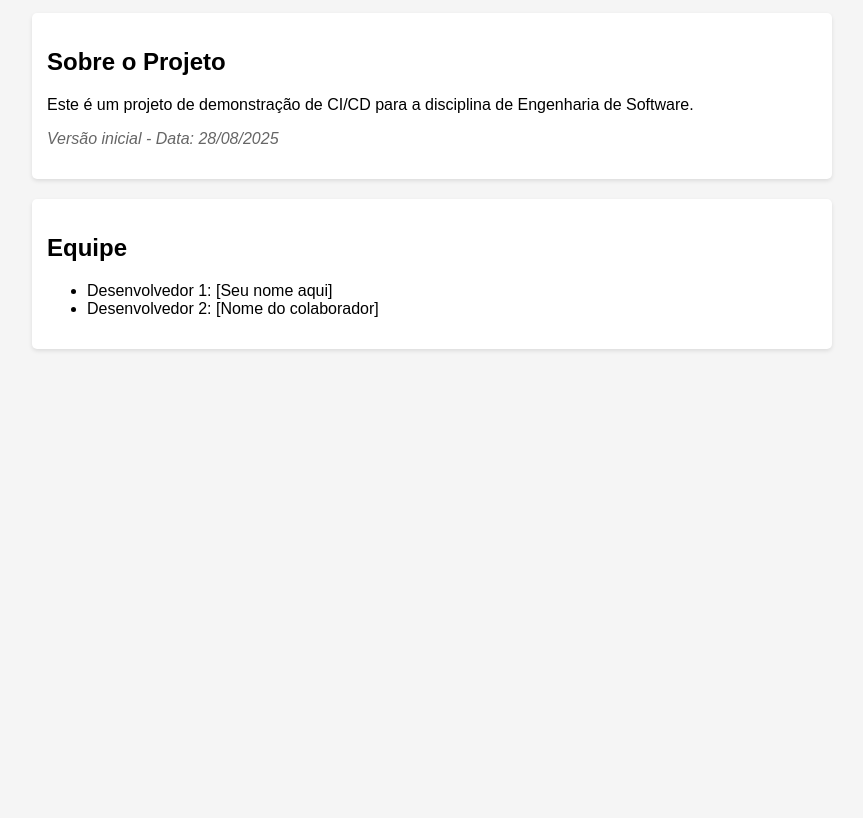
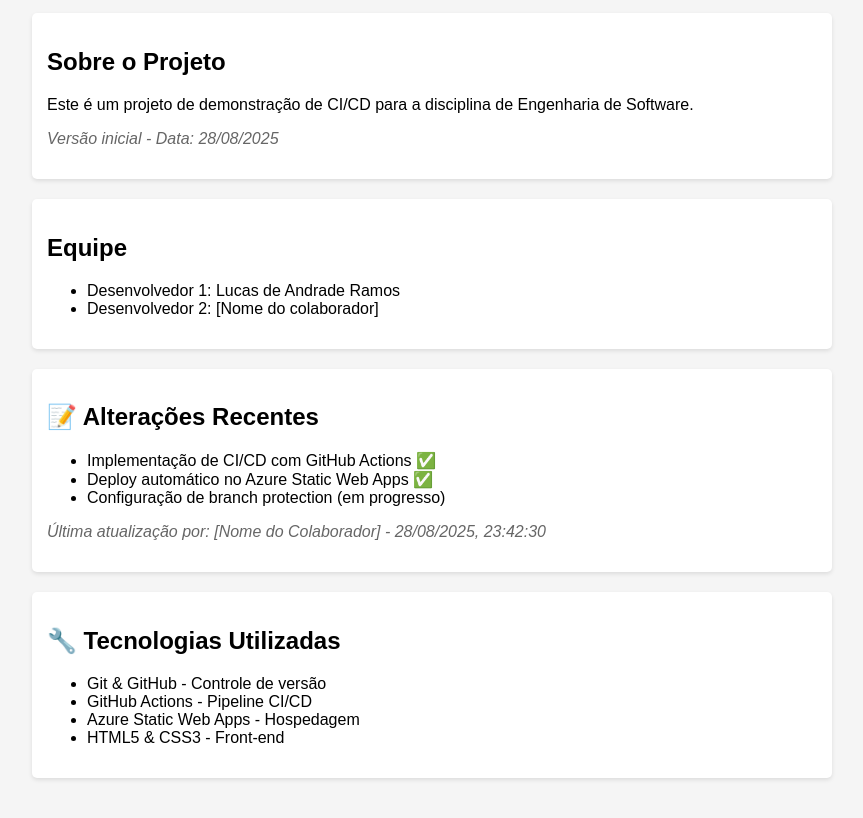
Before and after one commit to Lucas-Ramos-Fatec/CI_CD, a plain HTML site: page index.html in a window 1280 px wide. Shown: the part 137-955 px from the top of the page, without its empty margins (208-1071 px from the left). Before the commit the page ends 800 px from the top, so only its background shows below. Drawn offline with Linux system fonts and the light colour scheme.

Commit message:
feat: adiciona seções de alterações recentes e tecnologias

```diff
--- a/index.html
+++ b/index.html
@@ -42,8 +42,29 @@
     <div class="info">
         <h2>Equipe</h2>
         <ul>
-            <li>Desenvolvedor 1: [Seu nome aqui]</li>
+            <li>Desenvolvedor 1: Lucas de Andrade Ramos </li>
             <li>Desenvolvedor 2: [Nome do colaborador]</li>
+        </ul>
+    </div>
+
+        <!-- Adicione após a div com classe "info" da equipe -->
+    <div class="info">
+        <h2>📝 Alterações Recentes</h2>
+        <ul>
+            <li>Implementação de CI/CD com GitHub Actions ✅</li>
+            <li>Deploy automático no Azure Static Web Apps ✅</li>
+            <li>Configuração de branch protection (em progresso)</li>
+        </ul>
+        <p class="timestamp">Última atualização por: [Nome do Colaborador] - <script>document.write(new Date().toLocaleString('pt-BR'));</script></p>
+    </div>
+
+    <div class="info">
+        <h2>🔧 Tecnologias Utilizadas</h2>
+        <ul>
+            <li>Git & GitHub - Controle de versão</li>
+            <li>GitHub Actions - Pipeline CI/CD</li>
+            <li>Azure Static Web Apps - Hospedagem</li>
+            <li>HTML5 & CSS3 - Front-end</li>
         </ul>
     </div>
 </body>
```
